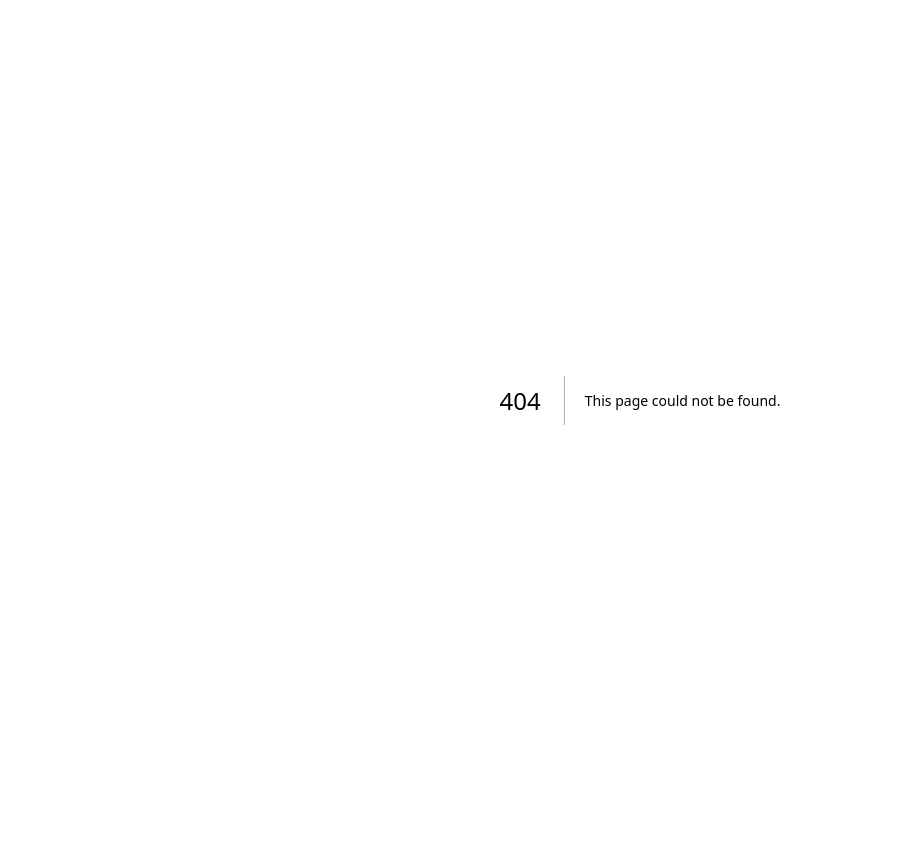
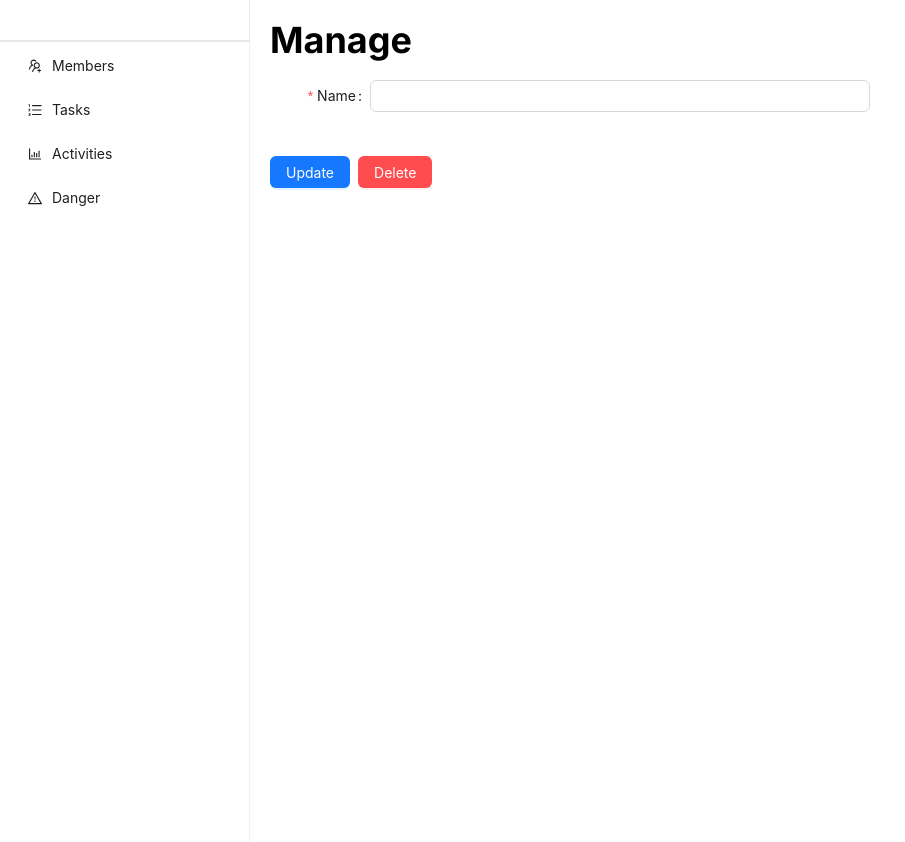
Before and after one commit to shahriyardx/task-management, a Next.js app: page /dashboard/projects/1/manage in a window 1280 px wide. Before the commit this address had no page. Shown: the whole page, without its empty margins (0-905 px from the left). Before the commit the page ends 800 px from the top, so only its background shows below. Built offline with nearby package versions, Linux system fonts and the light colour scheme; sample sign-in values are in the browser's storage.

Commit message:
added user avatar and project management

```diff
--- a/next.config.mjs
+++ b/next.config.mjs
@@ -2,7 +2,7 @@
 const nextConfig = {
 	reactStrictMode: false,
 	images: {
-		remotePatterns: [{hostname: "ui-avatars.com"}]
+		remotePatterns: [{hostname: "ui-avatars.com"}, {hostname: "i.pravatar.cc"}]
 	},
 	transpilePackages: [
 		"@ant-design",
--- a/src/components/DashboardLayout.tsx
+++ b/src/components/DashboardLayout.tsx
@@ -1,21 +1,30 @@
-import React from "react"
-import Sidebar from "./Sidebar"
+import React, { useMemo } from "react";
+import Sidebar from "./Sidebar";
+import { useProjectsState } from "@/states/projects";
+import { useRouter } from "next/router";
 
 const DashboardLayout = ({ children }: { children: React.ReactNode }) => {
+  const router = useRouter();
+
+  const { projects } = useProjectsState();
+  const project = useMemo(
+    () => projects.find((project) => project.id === router.query.projectId),
+    [projects, router]
+  );
+
   return (
     <div className="grid grid-cols-[250px,auto]">
       <div>
-				<h3 className="px-3 py-5 border-r font-bold text-center border-b-2">Dashboard</h3>
+        <h3 className="px-3 py-5 border-r font-bold border-b-2">
+          {project?.title}
+        </h3>
         <Sidebar />
       </div>
       <div>
-
-				<div className="p-5">
-					{children}
+        <div className="p-5">{children}</div>
       </div>
     </div>
-		</div>
-	)
-}
+  );
+};
 
-export default DashboardLayout
+export default DashboardLayout;
--- /dev/null
+++ b/src/components/ProjectSelector.tsx
@@ -0,0 +1,30 @@
+import { useProjects } from "@/hooks/useProjects";
+import { Select } from "antd";
+import { useRouter } from "next/router";
+import React, { useMemo } from "react";
+
+const ProjectSelector = () => {
+  const router = useRouter();
+  const { projects, updateProject, addActivity } = useProjects();
+  const project = useMemo(
+    () => projects.find((project) => project.id === router.query.projectId),
+    [projects, router.query.projectId]
+  );
+
+  return (
+    <>
+      {project && (
+        <Select
+          className="w-[200px]"
+          options={projects.map((p) => ({ label: p.title, value: p.id }))}
+          onChange={(value) => {
+            router.push(`/dashboard/projects/${value}/members`);
+          }}
+          defaultValue={project.id}
+        />
+      )}
+    </>
+  );
+};
+
+export default ProjectSelector;
--- a/src/components/Sidebar.tsx
+++ b/src/components/Sidebar.tsx
@@ -1,10 +1,15 @@
-import React from "react"
-import { DashboardOutlined, OrderedListOutlined, BarChartOutlined, UsergroupAddOutlined } from "@ant-design/icons"
-import type { MenuProps } from "antd"
-import { Menu } from "antd"
-import { useRouter } from "next/router"
+import React from "react";
+import {
+  OrderedListOutlined,
+  BarChartOutlined,
+  UsergroupAddOutlined,
+  WarningOutlined,
+} from "@ant-design/icons";
+import type { MenuProps } from "antd";
+import { Menu } from "antd";
+import { useRouter } from "next/router";
 
-type MenuItem = Required<MenuProps>["items"][number]
+type MenuItem = Required<MenuProps>["items"][number];
 
 const items: MenuItem[] = [
   {
@@ -22,14 +27,19 @@ const items: MenuItem[] = [
     label: "Activities",
     icon: <BarChartOutlined />,
   },
-]
+  {
+    key: "manage",
+    label: "Danger",
+    icon: <WarningOutlined />,
+  },
+];
 
 const Sidebar = () => {
-	const router = useRouter()
+  const router = useRouter();
   const onClick: MenuProps["onClick"] = (e) => {
-		const projectId = router.query.projectId
-		router.push(`/dashboard/projects/${projectId}/${e.key}`)
-	}
+    const projectId = router.query.projectId;
+    router.push(`/dashboard/projects/${projectId}/${e.key}`);
+  };
 
   return (
     <Menu
@@ -39,7 +49,7 @@ const Sidebar = () => {
       items={items}
       className="h-screen"
     />
-	)
-}
+  );
+};
 
-export default Sidebar
+export default Sidebar;
--- a/src/components/Task.tsx
+++ b/src/components/Task.tsx
@@ -2,6 +2,8 @@ import type { Task } from "@/types";
 import React from "react";
 import { Draggable } from "react-beautiful-dnd";
 import { EditFilled } from "@ant-design/icons";
+import Image from "next/image";
+import { Avatar } from "antd";
 
 const Task = ({
   task,
@@ -15,17 +17,17 @@ const Task = ({
   return (
     <Draggable draggableId={`${task.id}`} key={task.id} index={index}>
       {(provided, snapshot) => (
+        <div className="border px-4 py-3">
           <div
             {...provided.draggableProps}
             {...provided.dragHandleProps}
             ref={provided.innerRef}
-          className={`border px-4 py-3 flex justify-between gap-3 ${
+            className={`flex justify-between gap-3 ${
               snapshot.isDragging && "bg-green-300"
             }`}
           >
             <div>
               <p>{task.title}</p>
-            <p>{new Date(task.deadline || new Date()).toLocaleDateString()}</p>
             </div>
 
             <div>
@@ -34,6 +36,24 @@ const Task = ({
               </button>
             </div>
           </div>
+
+          <div className="mt-3 flex justify-between items-center">
+            <div>
+              <Avatar.Group>
+                {task.members.map((member) => (
+                  <Avatar
+                    className="w-10 h-10 rounded-full"
+                    key={member.username}
+                    src={`https://i.pravatar.cc/150?u=${member.username}`}
+                    alt={member.username}
+                  />
+                ))}
+              </Avatar.Group>
+            </div>
+
+            <p>{new Date(task.deadline || new Date()).toLocaleDateString()}</p>
+          </div>
+        </div>
       )}
     </Draggable>
   );
--- a/src/pages/dashboard/projects/[projectId]/activities.tsx
+++ b/src/pages/dashboard/projects/[projectId]/activities.tsx
@@ -1,5 +1,6 @@
 import DashboardLayout from "@/components/DashboardLayout";
 import MemberCreateForm from "@/components/MemberCreateForm";
+import ProjectSelector from "@/components/ProjectSelector";
 import { PrivateRoute } from "@/hooks/useAuth";
 import { useProjects } from "@/hooks/useProjects";
 import { Button, Modal, Table } from "antd";
@@ -22,9 +23,12 @@ const ProjectMembers = () => {
   return (
     <PrivateRoute>
       <DashboardLayout>
-        <h1 className="text-4xl font-bold flex items-center gap-3">
-          Activities
-        </h1>
+        <div className="flex items-center justify-between">
+          <h1 className="text-4xl font-bold flex items-center gap-3">
+            Activities
+          </h1>
+          <ProjectSelector />
+        </div>
 
         <div className="mt-5">
           <Table
--- a/src/pages/dashboard/projects/[projectId]/index.tsx
+++ /dev/null
@@ -1,15 +0,0 @@
-import DashboardLayout from '@/components/DashboardLayout'
-import { PrivateRoute } from '@/hooks/useAuth'
-import React from 'react'
-
-const ProjectDashboard = () => {
-  return (
-    <PrivateRoute>
-      <DashboardLayout>
-        Hello
-      </DashboardLayout>
-    </PrivateRoute>
-  )
-}
-
-export default ProjectDashboard
--- /dev/null
+++ b/src/pages/dashboard/projects/[projectId]/manage.tsx
@@ -0,0 +1,97 @@
+import DashboardLayout from "@/components/DashboardLayout";
+import { PrivateRoute } from "@/hooks/useAuth";
+import React, { useEffect, useMemo, useState } from "react";
+import type { FormProps } from "antd";
+import { Button, Checkbox, Form, Input, Modal, Select } from "antd";
+import { useForm } from "antd/es/form/Form";
+import { useProjectsState } from "@/states/projects";
+import { useRouter } from "next/router";
+import ProjectSelector from "@/components/ProjectSelector";
+
+type FieldType = {
+  name: string;
+};
+
+const ManageProject = () => {
+  const [modalOpen, setModalOpen] = useState(false);
+  const [form] = useForm();
+  const router = useRouter();
+
+  const { deleteProject, projects, updateProject } = useProjectsState();
+
+  const onFinish: FormProps<FieldType>["onFinish"] = (values) => {
+    if (!project) return;
+
+    const newProject = { ...project };
+    newProject.title = values.name;
+
+    updateProject(project?.id, newProject);
+  };
+
+  const project = useMemo(
+    () => projects.find((project) => project.id === router.query.projectId),
+    [projects, router]
+  );
+
+  useEffect(() => {
+    if (project) {
+      form.setFields([{ name: "name", value: project.title }]);
+    }
+  }, [project, form]);
+
+  return (
+    <PrivateRoute>
+      <DashboardLayout>
+        <div className="flex items-center justify-between">
+          <h1 className="text-4xl font-bold flex items-center gap-3">Manage</h1>
+
+          <ProjectSelector />
+        </div>
+
+        <div className="mt-5">
+          <Form
+            name="basic"
+            labelCol={{ span: 4 }}
+            wrapperCol={{ span: "auto" }}
+            style={{ maxWidth: 600 }}
+            initialValues={{ remember: true }}
+            onFinish={onFinish}
+            autoComplete="off"
+            form={form}
+          >
+            <Form.Item<FieldType>
+              label="Name"
+              name="name"
+              rules={[{ required: true, message: "Name is requried" }]}
+            >
+              <Input />
+            </Form.Item>
+          </Form>
+
+          <div className="flex items-center gap-2 pt-5">
+            <Button type="primary" onClick={() => form.submit()}>
+              Update
+            </Button>
+            <Button type="primary" danger onClick={() => setModalOpen(true)}>
+              Delete
+            </Button>
+          </div>
+        </div>
+
+        <Modal
+          title="Add Member"
+          open={modalOpen}
+          onOk={() => {
+            deleteProject(router.query.projectId as string);
+            router.push("/dashboard/projects");
+          }}
+          onCancel={() => setModalOpen(false)}
+        >
+          Are you sure you want to deleet this project?
+        </Modal>
+      </DashboardLayout>
+    </PrivateRoute>
+  );
+};
+
+export default ManageProject;
--- a/src/pages/dashboard/projects/[projectId]/members.tsx
+++ b/src/pages/dashboard/projects/[projectId]/members.tsx
@@ -1,8 +1,9 @@
 import DashboardLayout from "@/components/DashboardLayout";
 import MemberCreateForm from "@/components/MemberCreateForm";
+import ProjectSelector from "@/components/ProjectSelector";
 import { PrivateRoute } from "@/hooks/useAuth";
 import { useProjects } from "@/hooks/useProjects";
-import { Button, Modal, Table } from "antd";
+import { Avatar, Button, Modal, Table } from "antd";
 import { useForm } from "antd/es/form/Form";
 import Column from "antd/es/table/Column";
 import Image from "next/image";
@@ -36,30 +37,34 @@ const ProjectMembers = () => {
   return (
     <PrivateRoute>
       <DashboardLayout>
+        <div className="flex items-center justify-between">
           <h1 className="text-4xl font-bold flex items-center gap-3">
             Members{" "}
             <Button type="primary" onClick={() => setCreateModalOpen(true)}>
               Add new
             </Button>
           </h1>
+          <ProjectSelector />
+        </div>
 
         <div className="mt-5">
           <Table
-            dataSource={project?.members.map((member, index) => ({
+            dataSource={
+              project?.members.map((member, index) => ({
                 ...member,
                 index: index + 1,
-            })) || []}
+              })) || []
+            }
           >
             <Column title="SL" dataIndex="index" />
             <Column
               title="Avatar"
               render={(value) => (
-                <Image
-                  src={`https://ui-avatars.com/api/?name=${value?.username}`}
-                  alt={value?.username}
-                  width={50}
-                  height={50}
-                  className="rounded-full"
+                <Avatar
+                  className="w-10 h-10 rounded-full"
+                  key={value.username}
+                  src={`https://i.pravatar.cc/150?u=${value.username}`}
+                  alt={value.username}
                 />
               )}
             />
--- a/src/pages/dashboard/projects/[projectId]/tasks.tsx
+++ b/src/pages/dashboard/projects/[projectId]/tasks.tsx
@@ -11,6 +11,7 @@ import React, { useMemo, useState } from "react";
 import { DragDropContext, DropResult } from "react-beautiful-dnd";
 import dayjs from "dayjs";
 import TaskCreateForm from "@/components/TaskCreateForm";
+import ProjectSelector from "@/components/ProjectSelector";
 
 type TaskStatus = "to-do" | "in-progress" | "done";
 
@@ -91,12 +92,15 @@ const ProjectTasks = () => {
   return (
     <PrivateRoute>
       <DashboardLayout>
+        <div className="flex items-center justify-between">
           <h1 className="text-4xl font-bold flex items-center gap-3">
             Tasks{" "}
             <Button type="primary" onClick={() => setCreateModalOpen(true)}>
               Add new
             </Button>
           </h1>
+          <ProjectSelector />
+        </div>
 
         <DragDropContext onDragEnd={handleDragEnd}>
           <div className="grid grid-cols-3 gap-5 mt-10 select-none">
--- a/src/pages/dashboard/projects/index.tsx
+++ b/src/pages/dashboard/projects/index.tsx
@@ -20,7 +20,7 @@ const ProjectsOverview = () => {
 									<Image src={`/projects/${project.image}`} width={300} height={200} alt="image" className="rounded-md w-full aspect-video object-cover" />
 									<h3 className="font-semibold mt-2">{project.title}</h3>
 									<Button type="primary">
-										<Link href={`/dashboard/projects/${project.id}`}>Manage</Link>
+										<Link href={`/dashboard/projects/${project.id}/members`}>Manage</Link>
 									</Button>
 								</div>
 							))}
--- a/src/states/projects.ts
+++ b/src/states/projects.ts
@@ -1,35 +1,43 @@
-import { Project, Task } from '@/types'
-import { create } from 'zustand'
+import { Project, Task } from "@/types";
+import { create } from "zustand";
 
 type ProjectState = {
-  projects: Project[],
-  setProjects: (projects: Project[]) => void
-  updateProject: (projectId: string, data: Project) => void
-  addActivity: (projectId: string, activity: string) => void
-}
+  projects: Project[];
+  setProjects: (projects: Project[]) => void;
+  updateProject: (projectId: string, data: Project) => void;
+  addActivity: (projectId: string, activity: string) => void;
+  deleteProject: (projectId: string) => void;
+};
 
 export const useProjectsState = create<ProjectState>((set) => ({
   projects: [],
   setProjects: (projects: Project[]) => set(() => ({ projects })),
-  updateProject: (projectId: string, data: Project) => set((state) => {
-    return { projects: state.projects.map(project => {
-      if (project.id === projectId) {
-        return data
-      }
-      return project
-    })}
+  deleteProject: (projectId: string) =>
+    set((state) => ({
+      projects: state.projects.filter((project) => project.id !== projectId),
+    })),
+  updateProject: (projectId: string, data: Project) =>
+    set((state) => {
+      return {
+        projects: state.projects.map((project) => {
+          if (project.id === projectId) {
+            return data;
+          }
+          return project;
+        }),
+      };
+    }),
+  addActivity: (projectId: string, activity: string) =>
+    set((state) => {
+      const newProjects = [...state.projects];
+      newProjects.map((project) => {
+        if (project.id === projectId) {
+          project.activities.push({ description: activity, time: new Date() });
+        }
 
-  }),
-  addActivity: (projectId: string, activity: string) => set((state) => {
-    const newProjects = [...state.projects]
-    newProjects.map(project => {
-      if (project.id ===projectId) {
-        project.activities.push({description: activity, time: new Date()})
-      }
+        return project;
+      });
 
-      return project
-    })
-
-    return { projects: newProjects }
-  })
-}))
+      return { projects: newProjects };
+    }),
+}));
```
Lines whose indentation alone changed are shown as unchanged.
